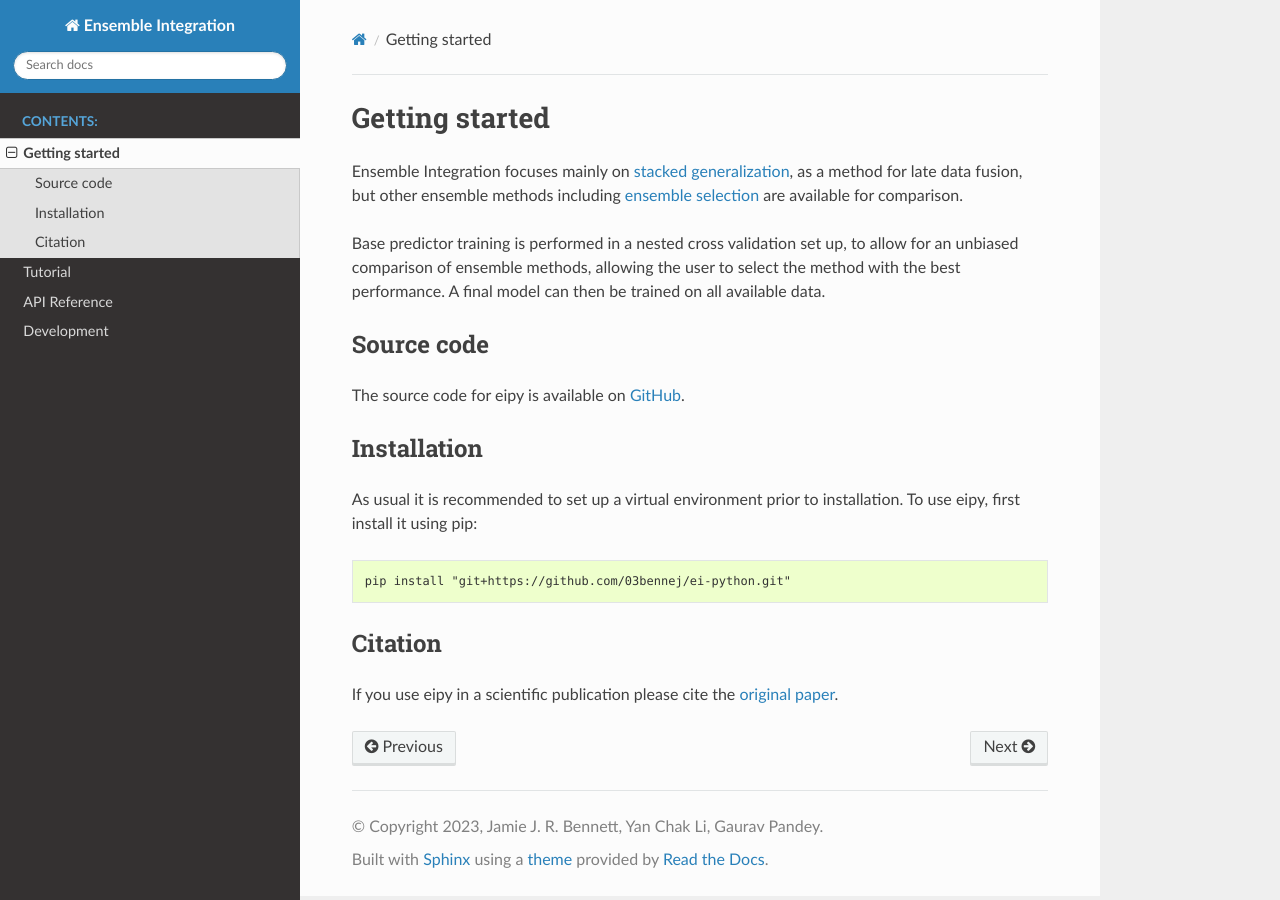
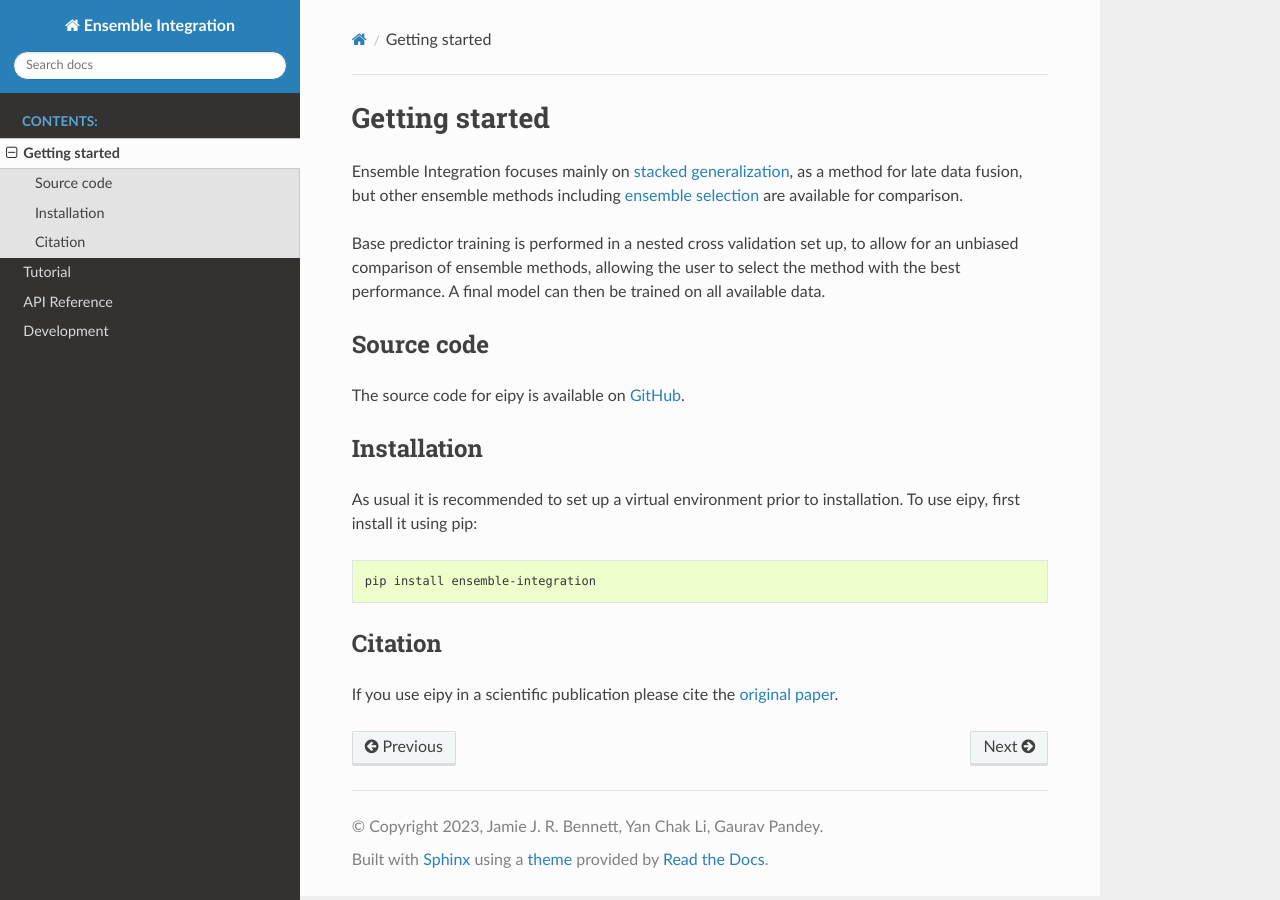
Before and after one commit to GauravPandeyLab/eipy, a Sphinx documentation site: the page built from docs/source/getting_started.rst, in a window 1280 px wide. Built offline with Sphinx 7.4.7 and the Read the Docs theme 2.0.0, drawn with Linux system fonts in a browser that asks for light colours.

Commit message:
change installation instructions

```diff
--- a/docs/source/getting_started.rst
+++ b/docs/source/getting_started.rst
@@ -24,7 +24,7 @@ To use eipy, first install it using pip:
 
 .. code-block:: console
 
-   pip install "git+https://github.com/03bennej/ei-python.git"
+   pip install ensemble-integration
 
 Citation
 --------
```
